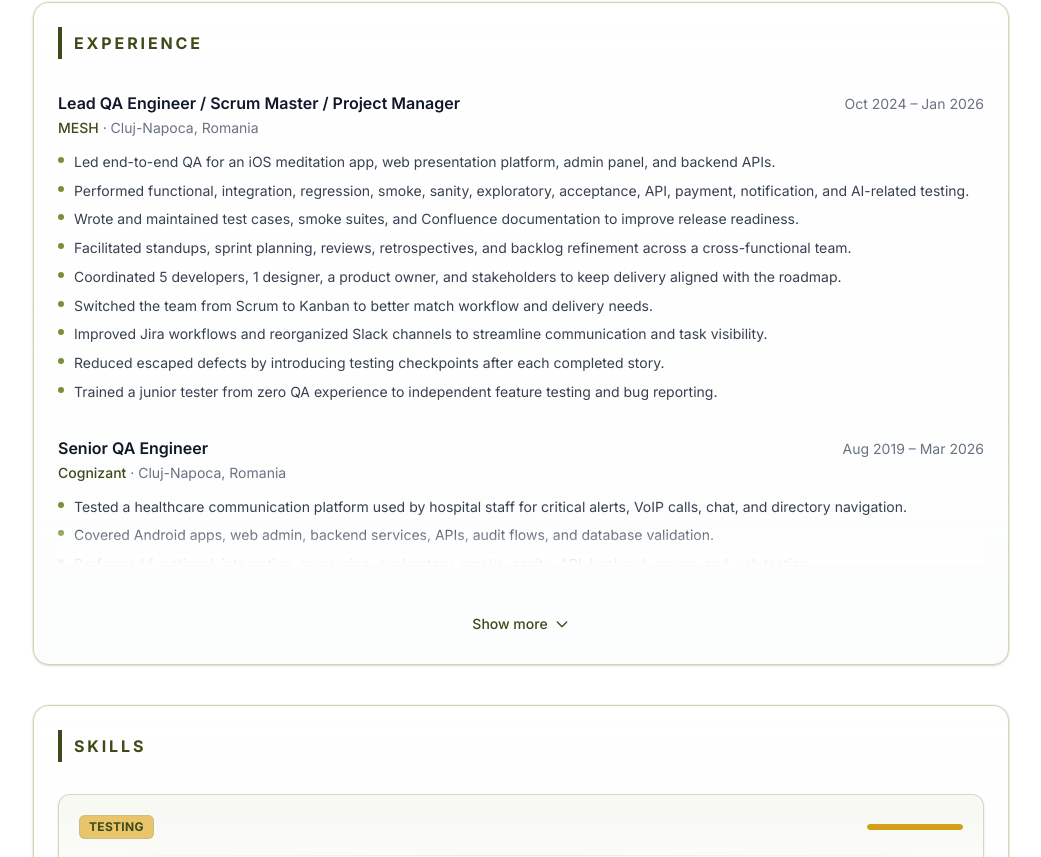
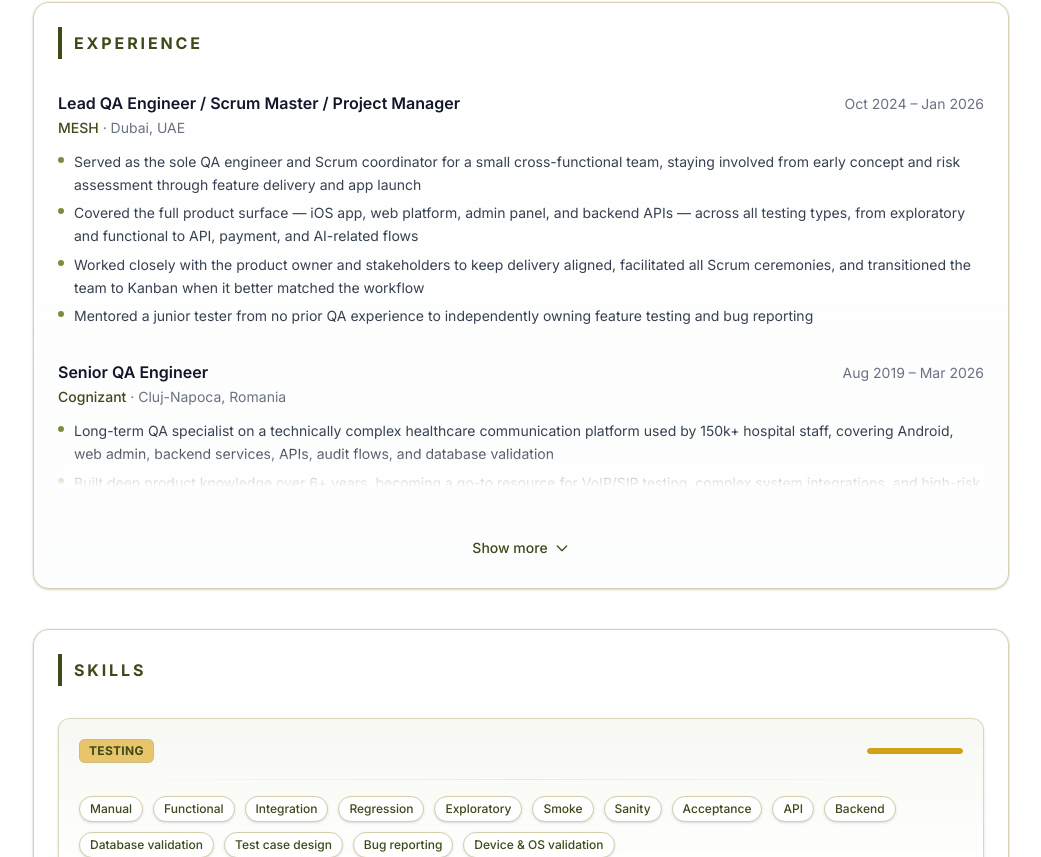
Before and after one commit to CiorteaVlad/cv-website, a Next.js app: page / in a window 1280 px wide. Shown: the part 723-1580 px from the top of the page, without its empty margins (119-1160 px from the left). Built offline with nearby package versions, Linux system fonts and the light colour scheme.

Commit message:
Update experience section

```diff
--- a/cv.config.ts
+++ b/cv.config.ts
@@ -25,17 +25,12 @@ export const cv: CVConfig = {
         company: "MESH",
         role: "Lead QA Engineer / Scrum Master / Project Manager",
         period: "Oct 2024 – Jan 2026",
-      location: "Cluj-Napoca, Romania",
+        location: "Dubai, UAE",
         bullets: [
-        "Led end-to-end QA for an iOS meditation app, web presentation platform, admin panel, and backend APIs.",
-        "Performed functional, integration, regression, smoke, sanity, exploratory, acceptance, API, payment, notification, and AI-related testing.",
-        "Wrote and maintained test cases, smoke suites, and Confluence documentation to improve release readiness.",
-        "Facilitated standups, sprint planning, reviews, retrospectives, and backlog refinement across a cross-functional team.",
-        "Coordinated 5 developers, 1 designer, a product owner, and stakeholders to keep delivery aligned with the roadmap.",
-        "Switched the team from Scrum to Kanban to better match workflow and delivery needs.",
-        "Improved Jira workflows and reorganized Slack channels to streamline communication and task visibility.",
-        "Reduced escaped defects by introducing testing checkpoints after each completed story.",
-        "Trained a junior tester from zero QA experience to independent feature testing and bug reporting.",
+          "Served as the sole QA engineer and Scrum coordinator for a small cross-functional team, staying involved from early concept and risk assessment through feature delivery and app launch",
+          "Covered the full product surface — iOS app, web platform, admin panel, and backend APIs — across all testing types, from exploratory and functional to API, payment, and AI-related flows",
+          "Worked closely with the product owner and stakeholders to keep delivery aligned, facilitated all Scrum ceremonies, and transitioned the team to Kanban when it better matched the workflow",
+          "Mentored a junior tester from no prior QA experience to independently owning feature testing and bug reporting",
         ],
       },
       {
@@ -44,18 +39,10 @@ export const cv: CVConfig = {
         period: "Aug 2019 – Mar 2026",
         location: "Cluj-Napoca, Romania",
         bullets: [
-        "Tested a healthcare communication platform used by hospital staff for critical alerts, VoIP calls, chat, and directory navigation.",
-        "Covered Android apps, web admin, backend services, APIs, audit flows, and database validation.",
-        "Performed functional, integration, regression, exploratory, smoke, sanity, API, backend, server, and web testing.",
-        "Specialized in VoIP/SIP testing and complex system integrations.",
-        "Handled production incidents and urgent releases in a high-impact healthcare environment.",
-        "Created and reviewed test cases to improve coverage and speed up repeatable validation flows.",
-        "Reviewed specifications early to identify risks, inconsistencies, and blockers before execution.",
-        "Acted as QA lead in the lead’s absence, coordinating team tasks, reporting progress, and maintaining testing velocity.",
-        "Coordinated device validation and OS validation cycles across multiple test scenarios.",
-        "Mentored new colleagues and supported senior teammates on feature areas requiring deeper product knowledge.",
-        "Participated in estimations, spec reviews, stakeholder meetings, and day-end planning when covering lead responsibilities.",
-        "Supported a product used by 150k+ users with stable latest releases and no major visible defects.",
+          "Long-term QA specialist on a technically complex healthcare communication platform used by 150k+ hospital staff, covering Android, web admin, backend services, APIs, audit flows, and database validation",
+          "Built deep product knowledge over 6+ years, becoming a go-to resource for VoIP/SIP testing, complex system integrations, and high-risk scenarios that required thorough understanding of the platform",
+          "Handled production incidents and urgent releases in an environment where quality directly affected clinical operations",
+          "Stepped into full QA lead responsibilities during absences — coordinating the team, fielding questions and providing direction, owning device and OS validation cycles, and representing QA in estimations, backlog refinements, bug prioritisation meetings, and client status calls",
         ],
       },
       {
@@ -64,15 +51,9 @@ export const cv: CVConfig = {
         period: "Aug 2017 – Aug 2019",
         location: "Cluj-Napoca, Romania",
         bullets: [
-        "Tested 10+ client projects across iOS, Android, and web platforms.",
-        "Owned the QA process on most projects as the sole QA engineer.",
-        "Performed functional, integration, regression, acceptance, AB, exploratory, smoke, sanity, API, and backend testing.",
-        "Wrote and maintained test cases to support coverage and repeatable execution.",
-        "Identified risks early and reported bugs, blockers, and release concerns clearly.",
-        "Mentored new colleagues and supported onboarding into QA practices and team workflows.",
-        "Conducted technical interviews for QA candidates.",
-        "Explored automation concepts at POC level during early career development.",
-        "Delivered quality validation for a streaming app designed to support 100k+ users in a short time window.",
+          "Managed manual QA across multiple concurrent client projects in a fast-paced agency environment, covering iOS, Android, and web as the sole QA engineer on most engagements",
+          "Handled the full testing cycle independently across multiple simultaneous projects — from risk identification and test case writing through execution, bug reporting, and release sign-off",
+          "Conducted technical interviews for QA candidates and mentored new team members joining the QA practice",
         ],
       },
       {
@@ -81,12 +62,8 @@ export const cv: CVConfig = {
         period: "Feb 2016 – Aug 2017",
         location: "Cluj-Napoca, Romania",
         bullets: [
-        "Tested iOS versions of mobile games including Blacklist Conspiracy, Dungeon Hunter, and Asphalt.",
-        "Performed functional, regression, acceptance, AB, exploratory, localization, performance, stress, and compatibility testing.",
-        "Logged and tracked defects using Bugzilla, Trello, and internal tools through release cycles.",
-        "Promoted to Senior QA within 1.5 years and took ownership of task assignment and daily reporting.",
-        "Trained new team members on testing workflows, tools, and project expectations.",
-        "Supported successful game releases through consistent device-based quality validation.",
+          "Started as a Junior QA Engineer testing iOS mobile games across a wide range of Apple devices — iPhone, iPad, iPod, and Apple TV — working within a structured Waterfall delivery process",
+          "Promoted to Senior QA Engineer within 1.5 years, taking on task assignment, daily reporting, and onboarding of new team members while maintaining full QA responsibilities",
         ],
       },
     ],
```
Lines whose indentation alone changed are shown as unchanged.
